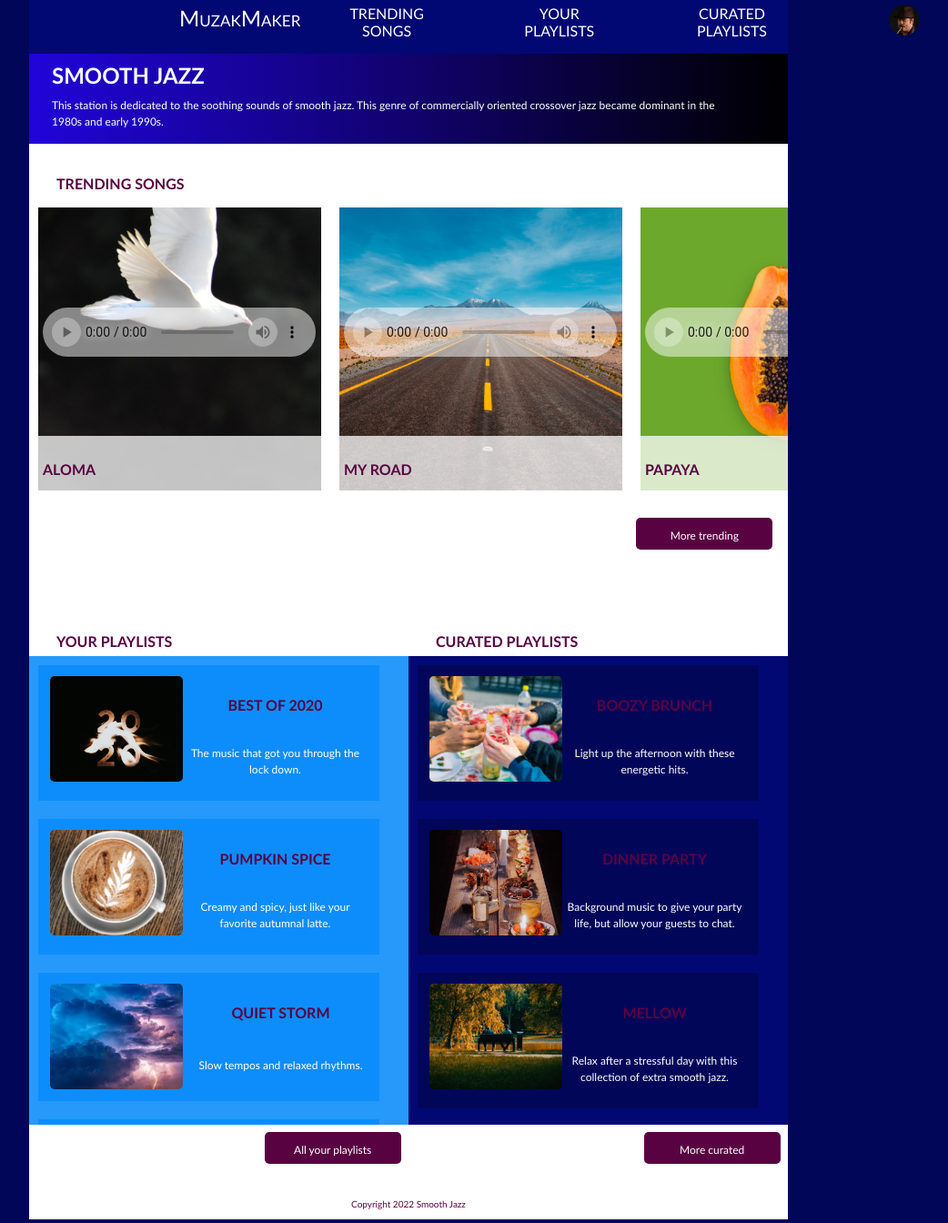
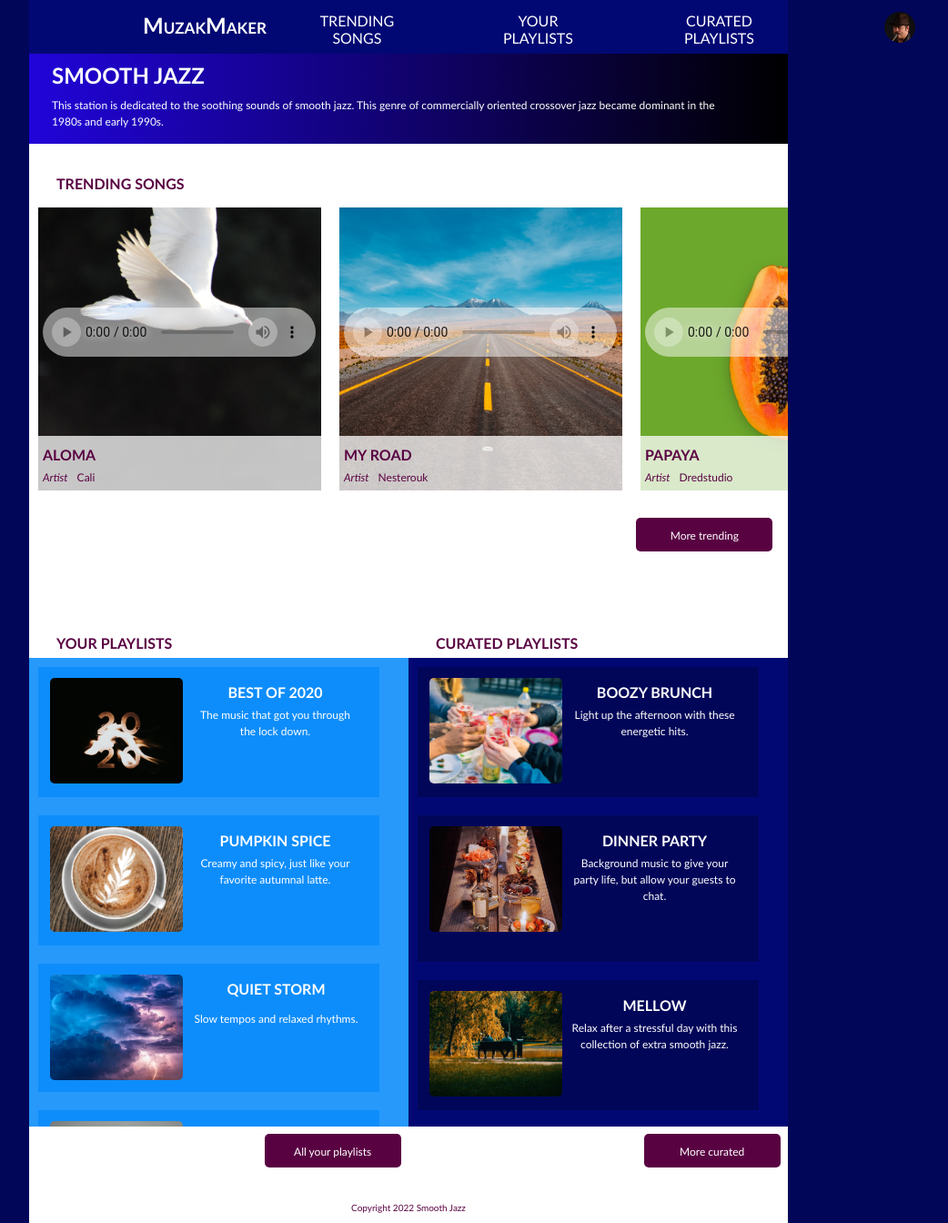
Before and after one commit to tichihar/streamingmedia, a plain HTML site: page index.html in a window 1280 px wide. Shown: the whole page at 91% size, without its empty margins (191-1233 px from the left). Drawn offline with Linux system fonts and the light colour scheme.

Commit message:
375px is done

```diff
--- a/style.css
+++ b/style.css
@@ -16,7 +16,7 @@ h1, h2, h3 {
     font-weight: bold;
     line-height: 2em;
 }
-p {
+p, dt, dd, #links a{
     font-size: .75em;
     line-height: 1.5em;
 }
@@ -26,12 +26,16 @@ li {
 nav li:first-child {
     font-variant: small-caps;
     text-transform: unset;
+    font-weight: bold;
 }
-a:link, a:visited, a:hover, a:active {
+a:link, a:visited, a:hover, a:active, #playlists h3, #curated h3 {
     color: #ffffff;
 }
-#links a {
-    font-size: .75em;
+dt, dd {
+    color: #590242;
+}
+dt {
+    font-style: italic;
 }
 /* Style */
 
@@ -74,6 +78,9 @@ nav li:first-child {
     position: absolute;
     margin-left: 125px;
     top: 11px;
+}
+nav li:hover {
+    background-color: #590242;
 }
 a {
     text-decoration: none;
@@ -162,12 +169,10 @@ h2 {
     overflow:scroll;
     overflow-y: hidden;
 }
-
 #trending section{
     margin: 10px;
     position: relative;
 }
-
 #trending div {
     position: absolute;
     top: 251px;
@@ -176,21 +181,23 @@ h2 {
     height: 50px;
     width: 350px;
 }
-
+#trending div h3, dl{
+    margin: 0;
+}
 dl {
     display: flex;
 }
-
 dt {
     padding-right: 5px;
 }
-
+dd {
+    margin-left: 5px;
+}
 audio {
     position: absolute;
     bottom: 150px;
     left: 5px;
 }
-
 audio::-webkit-media-controls-mute-button {
     background-color: #ffffff;
     border-radius: 50%;
@@ -202,51 +209,60 @@ audio::-webkit-media-controls-play-button {
 audio::-webkit-media-controls-enclosure {
     background-color:rgba(255, 255, 255, .5);
 }
-
 #playlists {
     background-color: #2699FB;
 }
-
 #playlists section {
     background-color: #0D8dfb;
 }
-
 #curated {
     background-color:#020873;
 }
-
 #curated section {
     background-color:#020659;
 }
-
 #playlists section, #curated section {
     width:150px;
     text-align: center;
     margin: 10px 20px 10px 10px;
     padding: 5%;
 }
-
-#playlists section:last-child, #curated section:last-child{
+#playlists section:last-child, #curated section:last-child {
     margin-right:10px;
 }
-
+#playlists h3, #playlists p, #curated h3, #curated p {
+    margin: 0;
+}
+#playlists p, #curated p {
+    padding: 0px 10px 0px 10px;
+    margin-bottom: 50px;
+}
 #trending_box ::-webkit-scrollbar {
     width: 15px;
 }
-
 #trending_box ::-webkit-scrollbar-track {
     box-shadow: inset 0 0 15px #590242;
 }
-
 #trending_box ::-webkit-scrollbar-thumb {
     background: #590242;
     border-radius:5px;
 }
-
 #trending_box ::-webkit-scrollbar-thumb:hover {
     background: #020659;
 }
-
+#playlists_box ::-webkit-scrollbar, #curated_box ::-webkit-scrollbar {
+    width: 15px;
+}
+#playlists_box ::-webkit-scrollbar-track, #curated_box ::-webkit-scrollbar-track {
+    box-shadow: inset 0 0 15px #020659;
+}
+#playlists_box ::-webkit-scrollbar-thumb, #curated_box ::-webkit-scrollbar-thumb {
+    background: #020659;
+    border-radius: 5px;
+}
+#playlists_box ::-webkit-scrollbar:hover, #curated_box ::-webkit-scrollbar:hover {
+    background: #ffffff;
+}
 footer {
     font-size: .75em;
     text-align: center;
@@ -263,15 +279,16 @@ footer {
     ul {
         overflow: visible;
         position: absolute;
-        top: 0;
+        top: 8px;
         display: grid;
-        grid-template-columns: 1fr 1fr 1fr 1fr 1fr;
-        padding-left:40px;
+        grid-template-columns: repeat(5, 1fr);
     }
     label span, input {
         display: none;
     }
-
+    li {
+        padding-right:30px;
+    }
     nav li:first-child {
         position:unset;
     }
@@ -285,6 +302,8 @@ footer {
         width: 417px;
         grid-template-columns:1fr;
         height:515px;
+        overflow-y: auto;
+        overflow-x: hidden;
     }
 
     #playlists section, #curated section{
```
Also changed, not shown: index.html (indentation only).
